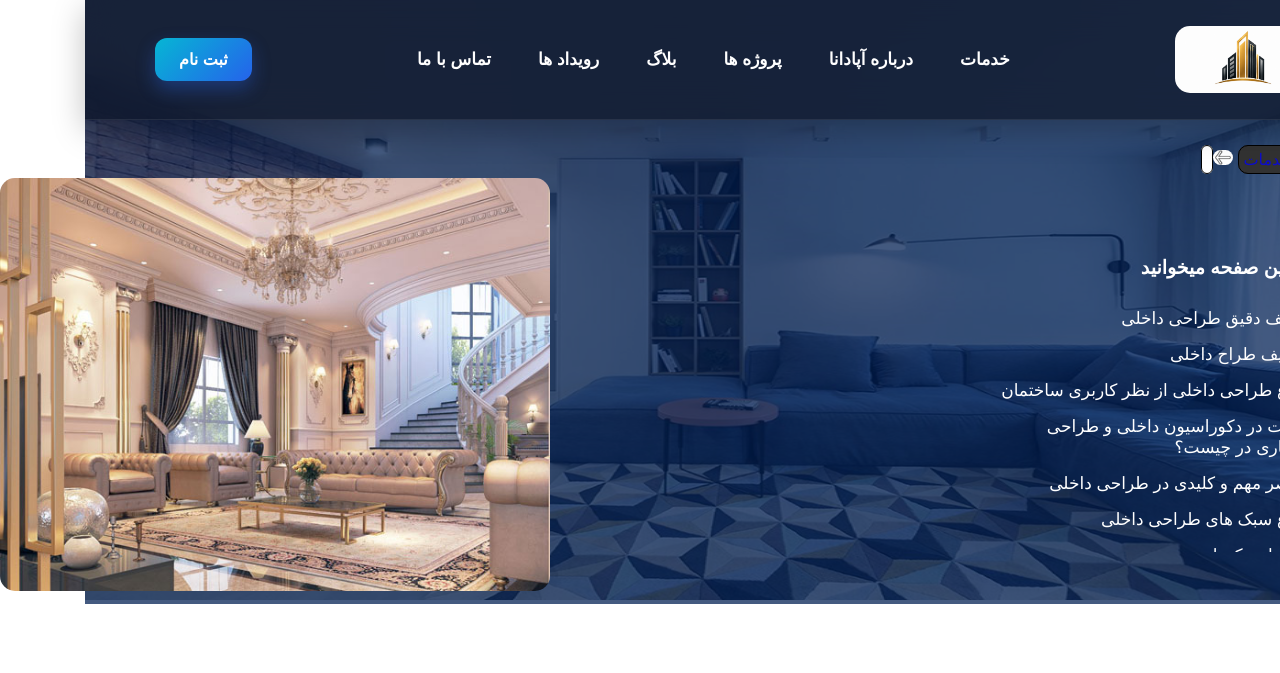
After one commit to vanderland-red/Building-Apadana, a Flask app: template templates/user/building_design.html in a window 1280 px wide; the page is wider, and only the part inside the window is pictured. The commit adds this page. Shown: the top 673 px of that part. Run offline with Flask 3, Linux system fonts and the light colour scheme; the template is opened without the code that fills it, so the values that code supplies are empty.

Commit message:
service icon click page design

```diff
--- a/static/css/home.css
+++ b/static/css/home.css
@@ -110,3 +110,6 @@ body{
         font-size: 14px;
     }
 }
+.services-parent a{
+    text-decoration: none;
+}
--- /dev/null
+++ b/static/css/services-page.css
@@ -0,0 +1,84 @@
+body{
+    margin: 0;
+    padding: 0;
+    font-family: Vazirmatn, sans-serif;
+}
+.header-services-parent img{
+    width: 100%;
+    height: 600px;
+}
+.header-services-parent{
+    position: relative;
+}
+.background-kadr{
+    position: absolute;
+    inset: 0;
+    background: rgba(0, 31, 82, 0.734);
+    display: flex;
+}
+
+.tag-a-parent{
+    margin-top: 150px;
+}
+.tag-a-parent span img{
+    width: 20px;
+    height: auto;
+    border-radius: 10px;
+}
+.tag-a-parent a{
+    border: 1px solid black;
+    border-radius: 10px;
+    padding: 5px;
+    text-decoration: none;
+    color: rgba(0, 0, 255, 0.749);
+    background-color: rgb(50, 50, 50);
+}
+.service-title-color{
+    background-color: white !important;
+
+}
+.service-title-color {
+    pointer-events: none;
+    cursor: none;
+}
+.right-line-jadval{
+    display: flex;
+    flex-direction: column;
+}
+.right-line-jadval article a{
+    color: white;
+    text-decoration: none;
+    font-size: 17px;
+}
+.right-line-jadval li{
+    margin-top: 15px;
+}
+.right-line-jadval article{
+    width: 350px;
+    max-height: 300px;
+    overflow-y: auto;
+    overflow-x: hidden;
+    padding: 15px;
+    border: 0px solid #ddd;
+    border-radius: 10px;
+    padding-left: 400px;
+}
+.center-img-article-parent{
+    display: flex;
+    flex-direction: row;
+    margin-top: 50px;
+    margin: auto;
+    justify-content: center;
+    align-items: center;
+}
+.decoorasiooon-image img{
+    width: 550px;
+    height: auto;
+    margin-right: 50px;
+    border-radius: 15px;
+}
+.center-img-article-parent h3{
+    color: white;
+    font-size: 19px;
+    padding-bottom: 10px;
+}
--- /dev/null
+++ b/templates/user/building_design.html
@@ -0,0 +1,53 @@
+{% extends "base.html" %}
+
+{% block title %}
+صفحه ادمین
+{% endblock %}
+
+{% block body %}
+<link rel="stylesheet" href="{{ url_for('static', filename='css/services-page.css') }}">
+
+    <section class="header-services-parent">
+        <img src="{{ url_for('static', filename='image/design-inside.jpg') }}">
+
+
+            <div class="background-kadr">
+                <section class="right-line-jadval">
+                    <div class="tag-a-parent">
+                        <a href="{{ url_for('general.home') }}">خانه</a> <span><img src="{{ url_for('static', filename='image/icon-left.jpg') }}"></span>
+                        <a href="#">خدمات</a> <span><img src="{{ url_for('static', filename='image/icon-left.jpg') }}"></span>
+
+                            <a class="service-title-color" href="#">{{ service.title }}</a> <!-- چون توی بک اند فقط یک کوِیری رو صدا زدیم پس نیاز به نوشتن حلقه نداره-->
+                    </div>
+
+                    <section class="center-img-article-parent">
+
+
+                        <article>
+                            <h3>آنچه در این صفحه میخوانید</h3>
+                            <ul>
+                                <li><a href="#">تعریف دقیق طراحی داخلی</a></li>
+                                <li><a href="#">وظایف طراح داخلی</a></li>
+                                <li><a href="#">انواع طراحی داخلی از نظر کاربری ساختمان</a></li>
+                                <li><a href="#">تفاوت در دکوراسیون داخلی و طراحی معماری در چیست؟</a></li>
+                                <li><a href="#">عناصر مهم و کلیدی در طراحی داخلی</a></li>
+                                <li><a href="#">انواع سبک های طراحی داخلی</a></li>
+                                <li><a href="#">ترندهای دکوراسیون جدید</a></li>
+                                <li><a href="#">ترندهای مخصوص طراحی داخلی ایرانی</a></li>
+                                <li><a href="#">طراحی داخلی شرقی</a></li>
+                                <li><a href="#">تغییرات طراحی داخلی از گذشته تا کنون</a></li>
+
+                            </ul>
+                        </article>
+
+                        <div class="decoorasiooon-image">
+                            <img src="{{ url_for('static', filename='image/decoorasiooon.jpg') }}">
+                        </div>
+
+                    </section>
+                </section>
+            </div>
+
+    </section>
+
+{% endblock %}
```
Also changed, not shown: blueprints/user.py (+29 -0 lines), templates/home.html (+6 -6 lines), blueprints/admin.py (line endings or trailing spaces), static/cover/11.jpg (deleted), static/cover/12.jpg (deleted), static/cover/14.jpg (added), static/cover/15.jpg (added), static/cover/16.jpg (added), static/cover/17.jpg (added), static/cover/18.jpg (added), static/cover/19.jpg (renamed from static/cover/10.jpg), static/cover/2.jpg (deleted), static/cover/4.jpg (deleted), static/image/decoorasiooon.jpg (added), 2 more files, 5 other files.
